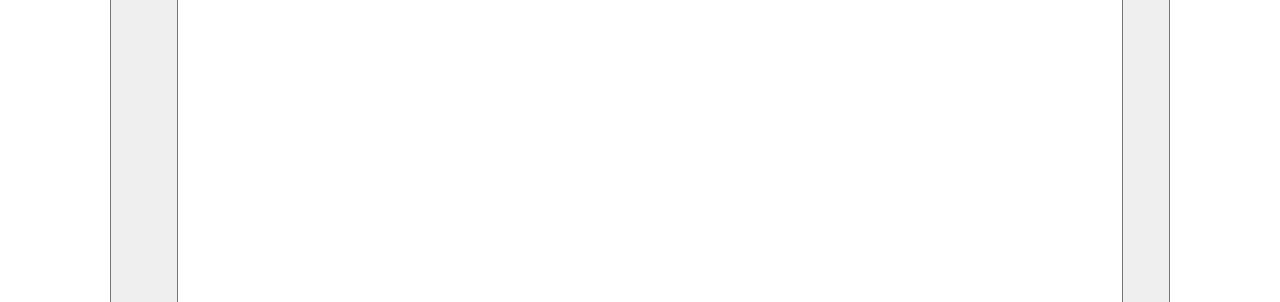
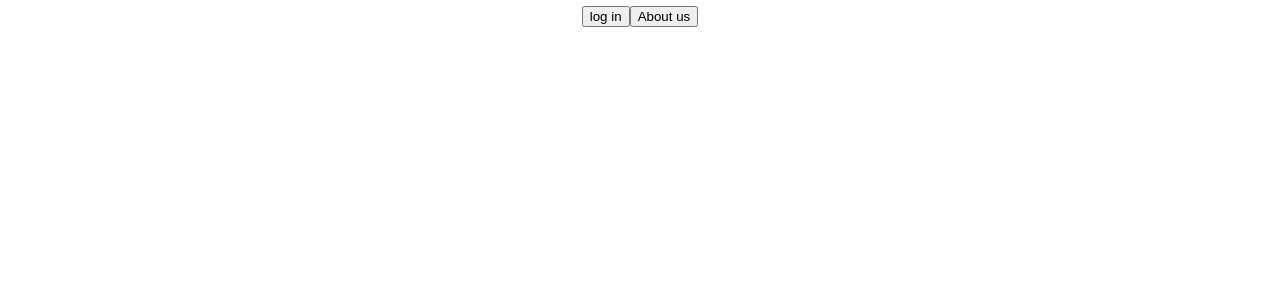
Before and after one commit to DanielAndreassen/trainerbuddy, a plain HTML site: page Hemsida/index.html in a window 1280 px wide. Shown: the part 74-376 px from the top of the page. Drawn offline with Linux system fonts and the light colour scheme.

Commit message:
played around with flexbox and now have a better understanding for how to sruckture

```diff
--- a/Hemsida/index.html
+++ b/Hemsida/index.html
@@ -8,18 +8,22 @@
     <link rel="stylesheet" href="style.css">
 </head>
 <body>
-    <header>
+
+ <header>
+
+<p>
+    <h1>Title</h1>
+</p>
+
+    </header>
+    <div class="topKnappar">
+        <button class="about">
+            log in
+        </button>
         <button class="about">
             About us
         </button>
-<p>
-    <h1>Title</h1>
-</p>
-<button class="about">
-    log in
-</button>
-
-    </header>
+    </div>
 
     <main>
 
--- a/Hemsida/style.css
+++ b/Hemsida/style.css
@@ -2,8 +2,11 @@
     margin: 0px;
 }
 
-.about{
-    min-height: 100vh;
+.topKnappar{
+    display: flex;
+    justify-content: center;
+    align-items: space-around;
+    min-heigt: 5vh;
 }
 
 
```
